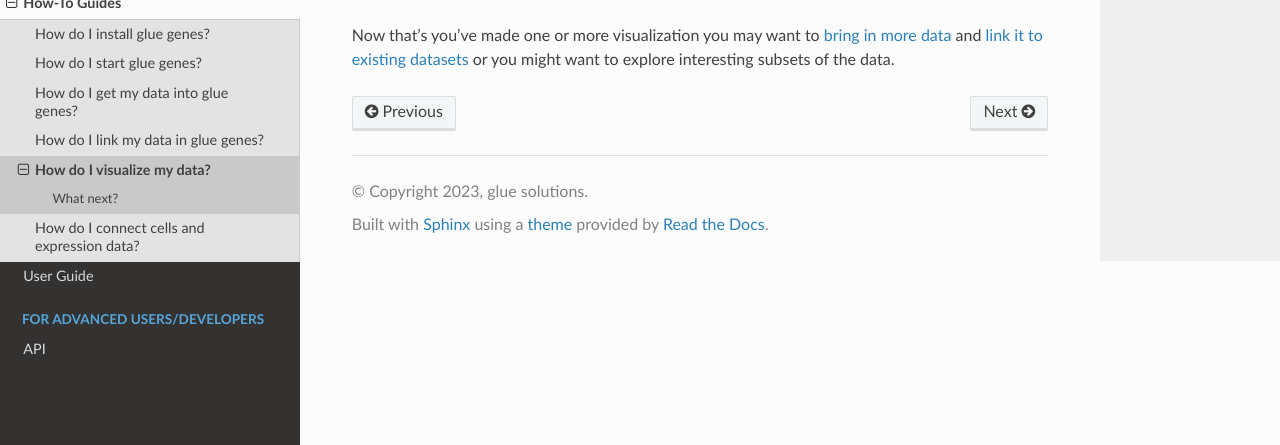
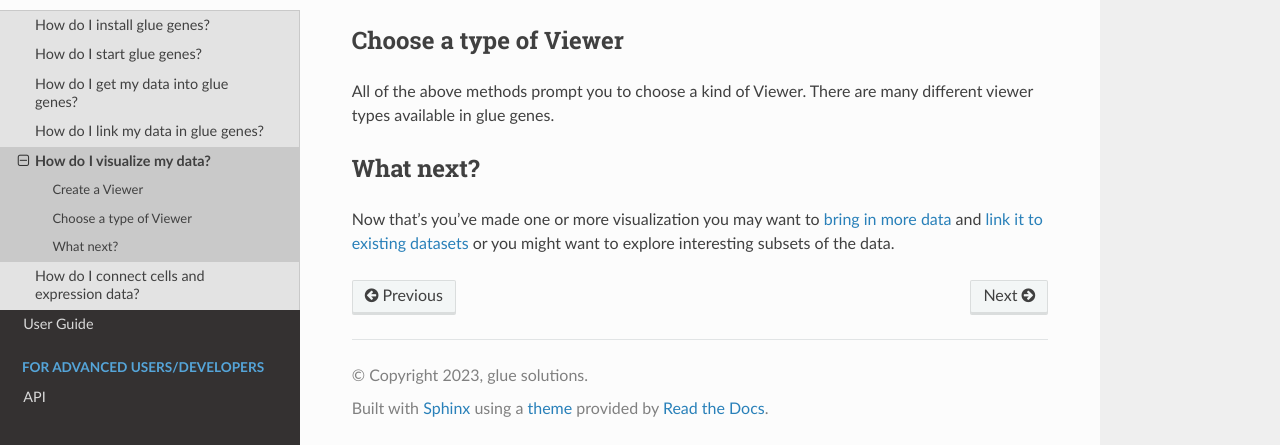
Before and after one commit to gluesolutions/glue-genes, a Sphinx documentation site: the page built from docs/source/how-to/visualize-data.rst, in a window 1280 px wide and 900 px high, scrolled down 1675 px, cut to the strip 455-900 px from the top of the window. Built offline with Sphinx 7.4.7 and the Read the Docs theme 2.0.0, drawn with Linux system fonts in a browser that asks for light colours.

```diff
--- a/docs/source/how-to/visualize-data.rst
+++ b/docs/source/how-to/visualize-data.rst
@@ -3,12 +3,12 @@
 How do I visualize my data?
 ###########################
 
-This guide shows you how to visualize your data in glue genes,
-using either the core glue viewers or the additional viewers
-added by glue genes.
+This guide shows you how to visualize your data in glue genes, using either the core glue viewers or the additional viewers added by glue genes.
 
-There are multiple ways to create a Viewer and visualize a dataset
-in glue genes. You can:
+Create a Viewer
+*****************
+
+There are multiple ways to create a Viewer and visualize a dataset in glue genes. You can:
 
 1. Drag and drop a dataset (or subset) into the main viewer area. A pop-up menu will allow you to select the kind of viewer you want to make. The dataset you dragged in will be visualized in the Viewer.
 
@@ -35,6 +35,11 @@
 
    Create a new Viewer from the **Data Manager** menu
 
+Choose a type of Viewer
+*************************
+
+All of the above methods prompt you to choose a kind of Viewer. There are many different viewer types available in glue genes.
+
 
 What next?
 **********
```
Also changed, not shown: docs/source/index.rst (+6 -6 lines).
